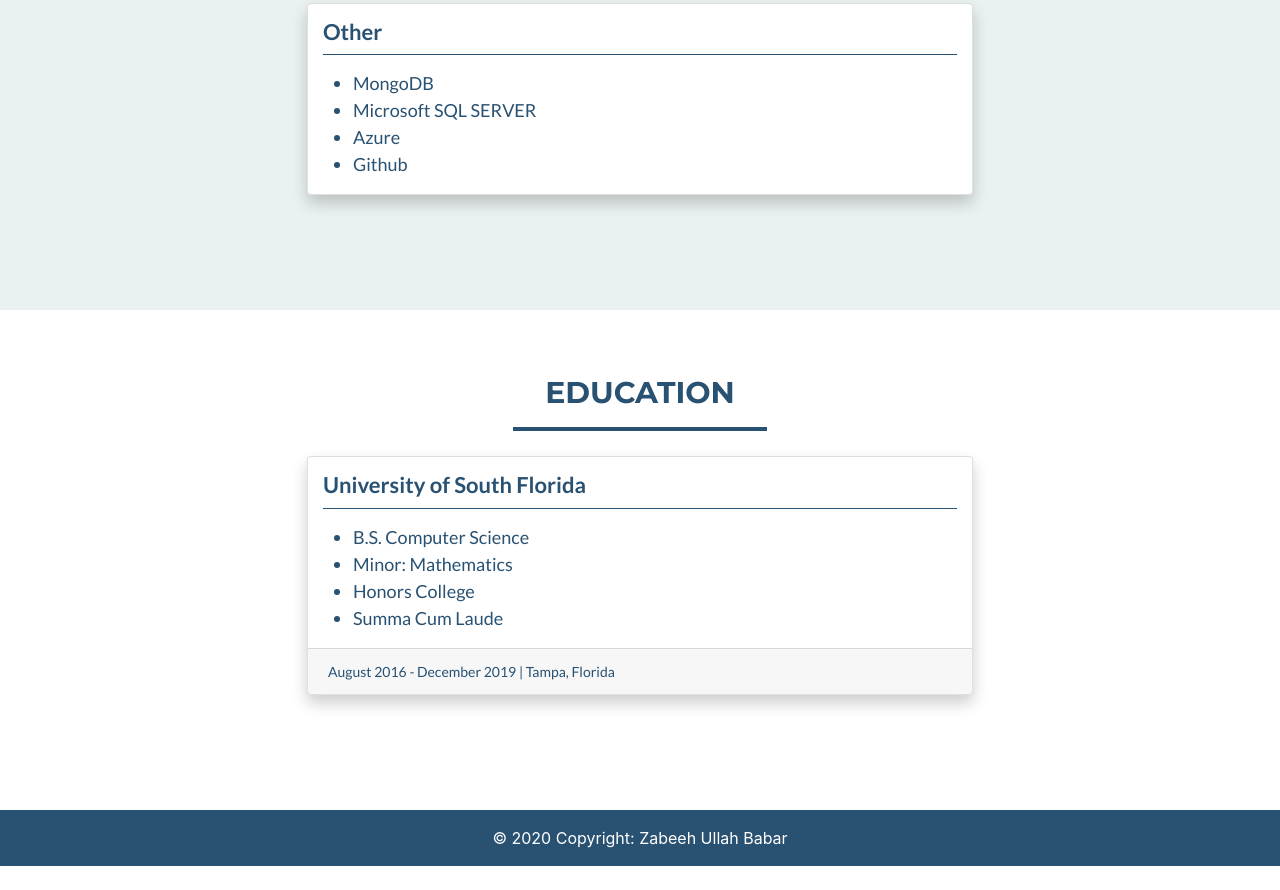
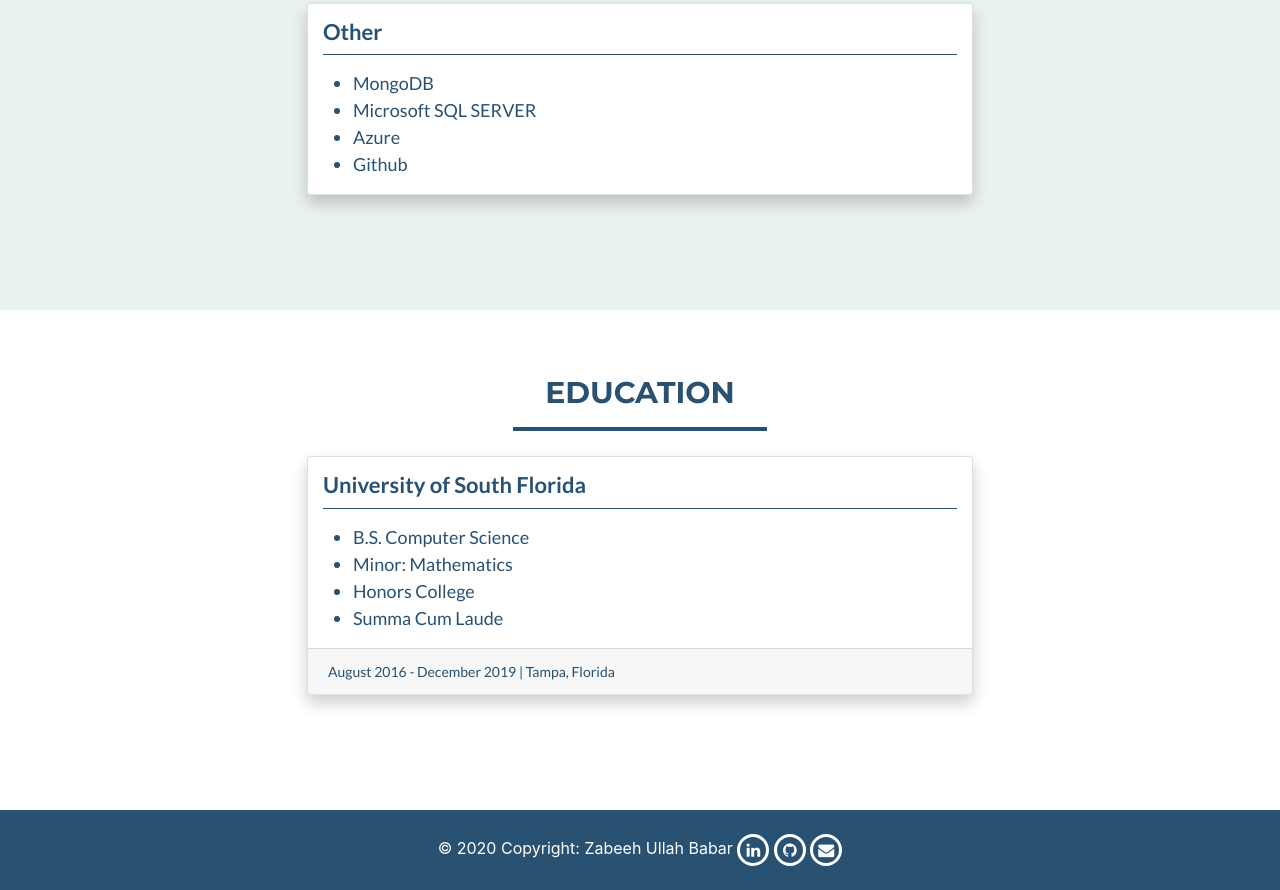
Before and after one commit to zabibabar/one-page-website, a plain HTML site: page index.html in a window 1280 px wide. Shown: the part 3689-4579 px from the top of the page. Before the commit the page ends 4555 px from the top, so only its background shows below. Drawn offline with nearby package versions, Linux system fonts and the light colour scheme.

Commit message:
added contact to footer

```diff
--- a/index.html
+++ b/index.html
@@ -380,6 +380,18 @@
     <footer class="page-footer font-small blue">
       <div class="footer-copyright text-center py-3">
         © 2020 Copyright: Zabeeh Ullah Babar
+        <a
+          href="https://www.linkedin.com/in/zabibabar/"
+          class="btn btn-outline"
+        >
+          <i class="fa fa-linkedin social-icon"></i>
+        </a>
+        <a href="https://www.github.com/zabibabar/" class="btn btn-outline">
+          <i class="fa fa-github social-icon"></i>
+        </a>
+        <a href="mailto:babar@mail.usf.edu" class="btn btn-outline">
+          <i class="fa fa-envelope social-icon"></i>
+        </a>
       </div>
     </footer>
   </body>
```
